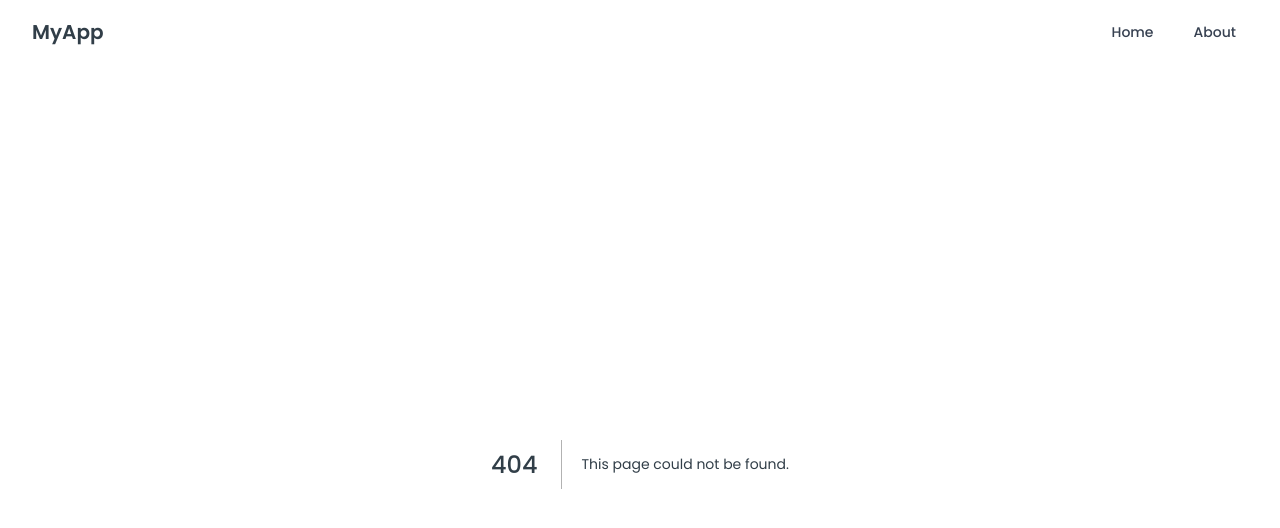
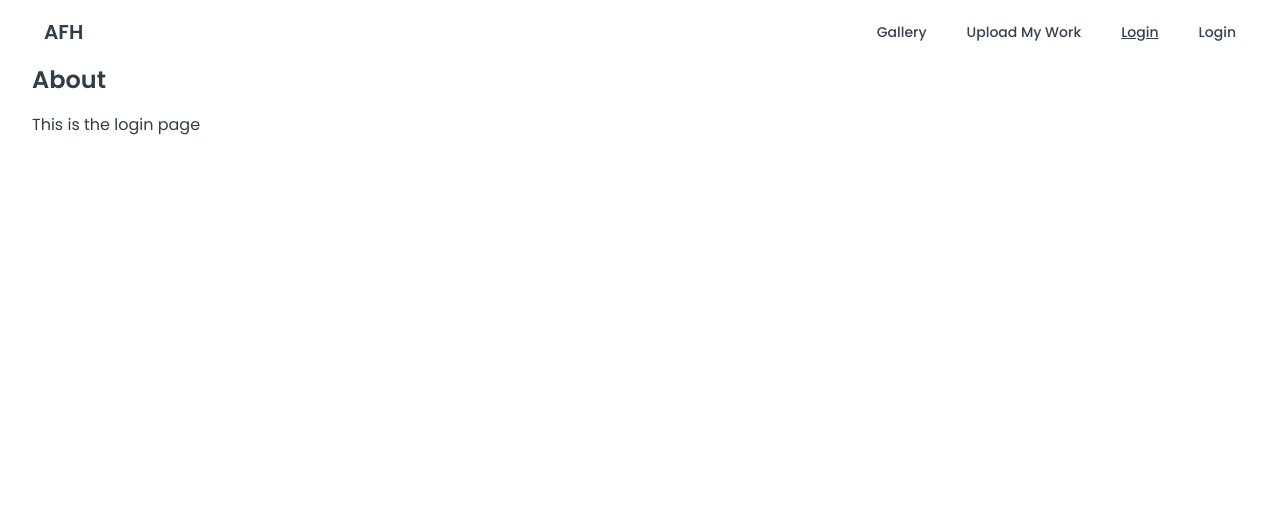
Before and after one commit to JumboCode/artists-for-humanity, a Next.js app: page /login in a window 1280 px wide. Before the commit this address had no page. Shown: the top 528 px of the page. Built offline with nearby package versions, Linux system fonts and the light colour scheme.

Commit message:
update navbar pages

```diff
--- a/app/components/Navbar.tsx
+++ b/app/components/Navbar.tsx
@@ -8,21 +8,31 @@ const Navbar = () => {
   const linkClasses = (path: string) =>
     `px-3 py-2 rounded-md text-sm font-medium transition-colors duration-200 ${
       pathname === path
-        ? "bg-blue-600 text-white"
-        : "text-gray-700 hover:bg-gray-100"
+        ? "underline text-gray-700 hover:text-gray-700"
+        : "text-gray-700 hover:bg-gray-100 hover:text-gray-700"
     }`;
 
   return (
     <nav className="bg-white shadow-md">
       <div className="max-w-7xl mx-auto px-4 sm:px-6 lg:px-8">
         <div className="flex justify-between h-16 items-center">
-          <h1 className="text-xl font-semibold text-bg-primary">MyApp</h1>
+          <Link href="/" className={linkClasses("/")}>
+            <h1 className="text-xl font-semibold ">AFH</h1>
+          </Link>
+
           <div className="flex space-x-4">
-            <Link href="/" className={linkClasses("/")}>
-              Home
+
+            <Link href="/user-portal" className={linkClasses("/user-portal")}>
+              Gallery
             </Link>
-            <Link href="/about" className={linkClasses("/about")}>
-              About
+            <Link href="/upload" className={linkClasses("/upload")}>
+              Upload My Work
+            </Link>
+            <Link href="/login" className={linkClasses("/login")}>
+              Login
+            </Link>
+            <Link href="*" className={linkClasses("/error404")}>
+              Login
             </Link>
           </div>
         </div>
--- /dev/null
+++ b/app/error404/page.tsx
@@ -0,0 +1,8 @@
+export default function Error404() {
+  return (
+    <div>
+      <h2 className="text-2xl font-semibold mb-4">Error: 404</h2>
+      <p>Oh no, it looks like we lost you!</p>
+    </div>
+  );
+}
--- /dev/null
+++ b/app/login/page.tsx
@@ -0,0 +1,8 @@
+export default function Login() {
+  return (
+    <div>
+      <h2 className="text-2xl font-semibold mb-4">About</h2>
+      <p>This is the login page</p>
+    </div>
+  );
+}
--- /dev/null
+++ b/app/upload/page.tsx
@@ -0,0 +1,8 @@
+export default function Upload() {
+  return (
+    <div>
+      <h2 className="text-2xl font-semibold mb-4">About</h2>
+      <p>This is the upload page.</p>
+    </div>
+  );
+}
--- a/app/about/page.tsx
+++ b/app/user-portal/page.tsx
@@ -1,8 +1,8 @@
-export default function About() {
+export default function UserPortal() {
   return (
     <div>
       <h2 className="text-2xl font-semibold mb-4">About</h2>
-      <p>This is the about page.</p>
+      <p>This is the user portal page.</p>
     </div>
   );
 }
```
